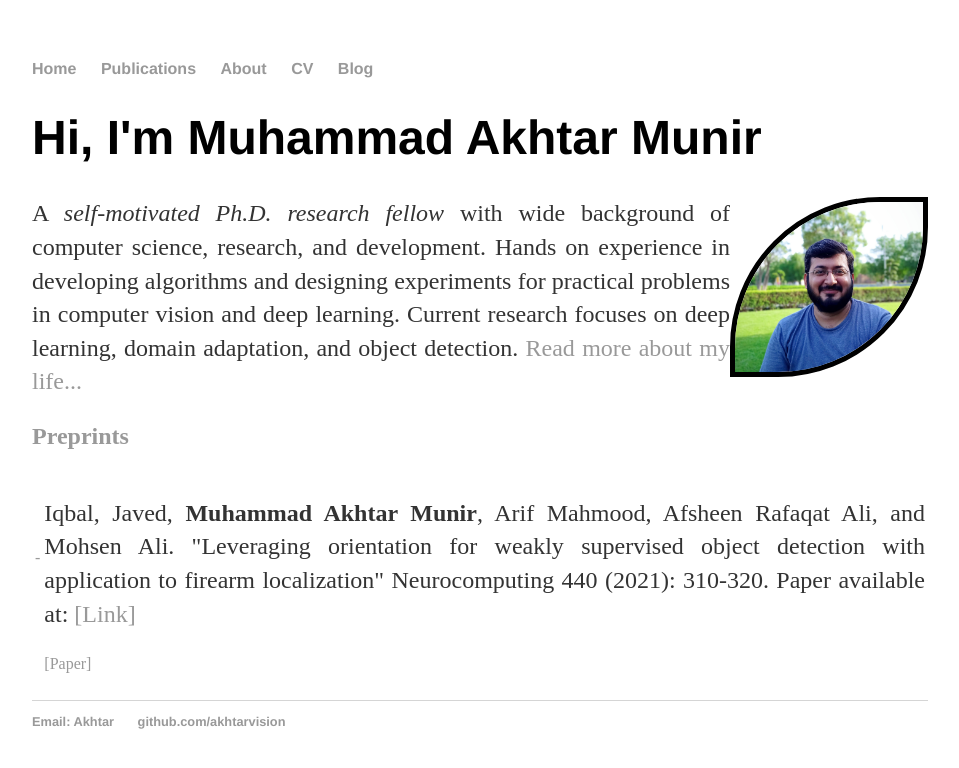
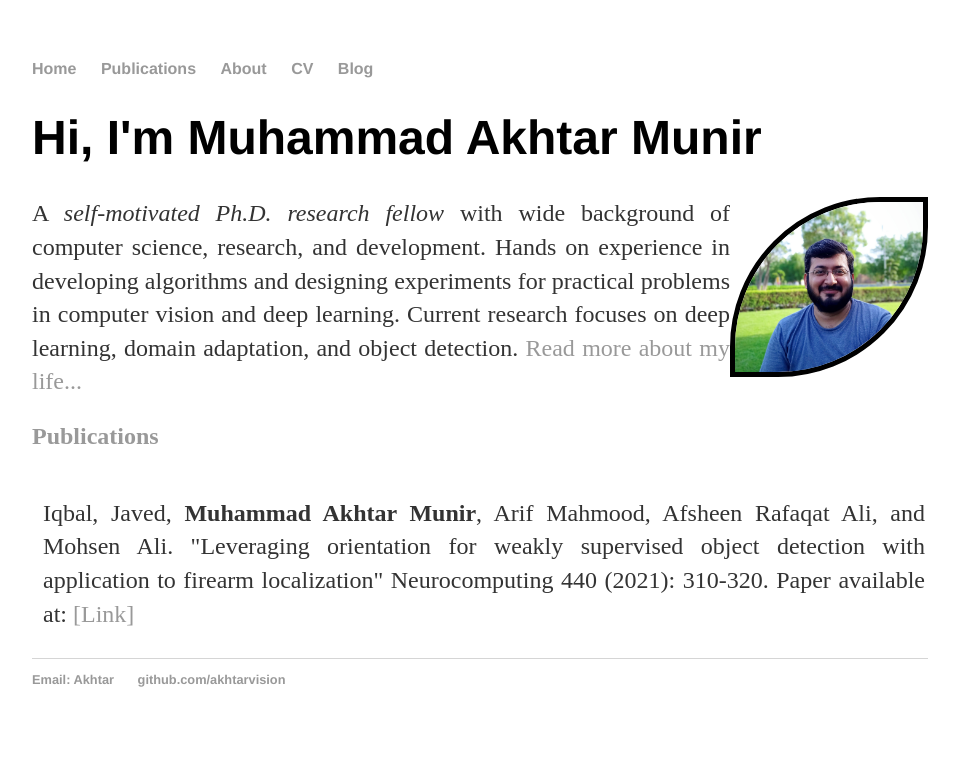
Before and after one commit to akhtarvision/akhtarvision.github.io, a Jekyll site: the page built from index.html, in a window 1280 px wide. Shown: the top 768 px of the page, without its empty margins (160-1119 px from the left). Built offline with Jekyll 4.4.1, drawn with Linux system fonts in a browser that asks for light colours.

Commit message:
Update index.html

```diff
--- a/index.html
+++ b/index.html
@@ -25,18 +25,15 @@ title: Akhtar Munir, Deep Learning
 
 <!-- Project -->
 <a id="publications"</a>
-<h2>Preprints</h2>
+<h2>Publications</h2>
 <table>
 <!-- paper entry-->
 <tr>
-<td> - <br>&nbsp;<br>&nbsp;<br>&nbsp;</td>
+<td> <br>&nbsp;<br>&nbsp;</td>
 <td>
-
 <p> Iqbal, Javed, <strong>Muhammad Akhtar Munir</strong>, Arif Mahmood, Afsheen Rafaqat Ali, and Mohsen Ali.
 	"Leveraging orientation for weakly supervised object detection with application to firearm localization" Neurocomputing 440 (2021): 310-320.
 	Paper available at: <a href="https://www.sciencedirect.com/science/article/abs/pii/S092523122100151X">[Link]</a></p>
-[<a href= "https://arxiv.org/pdf/1905.01068.pdf">Paper</a>]
-</p>
 </td>
 </tr>
 </table>
```
